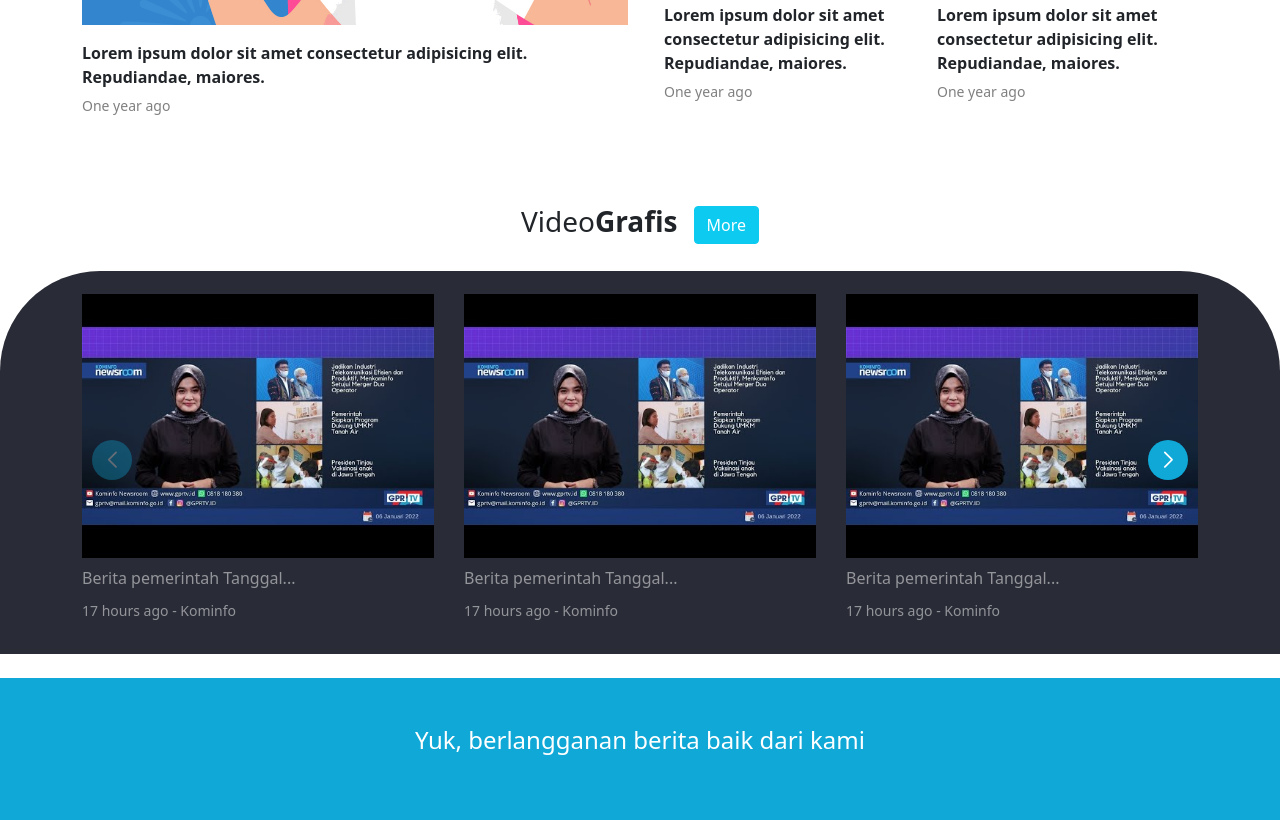
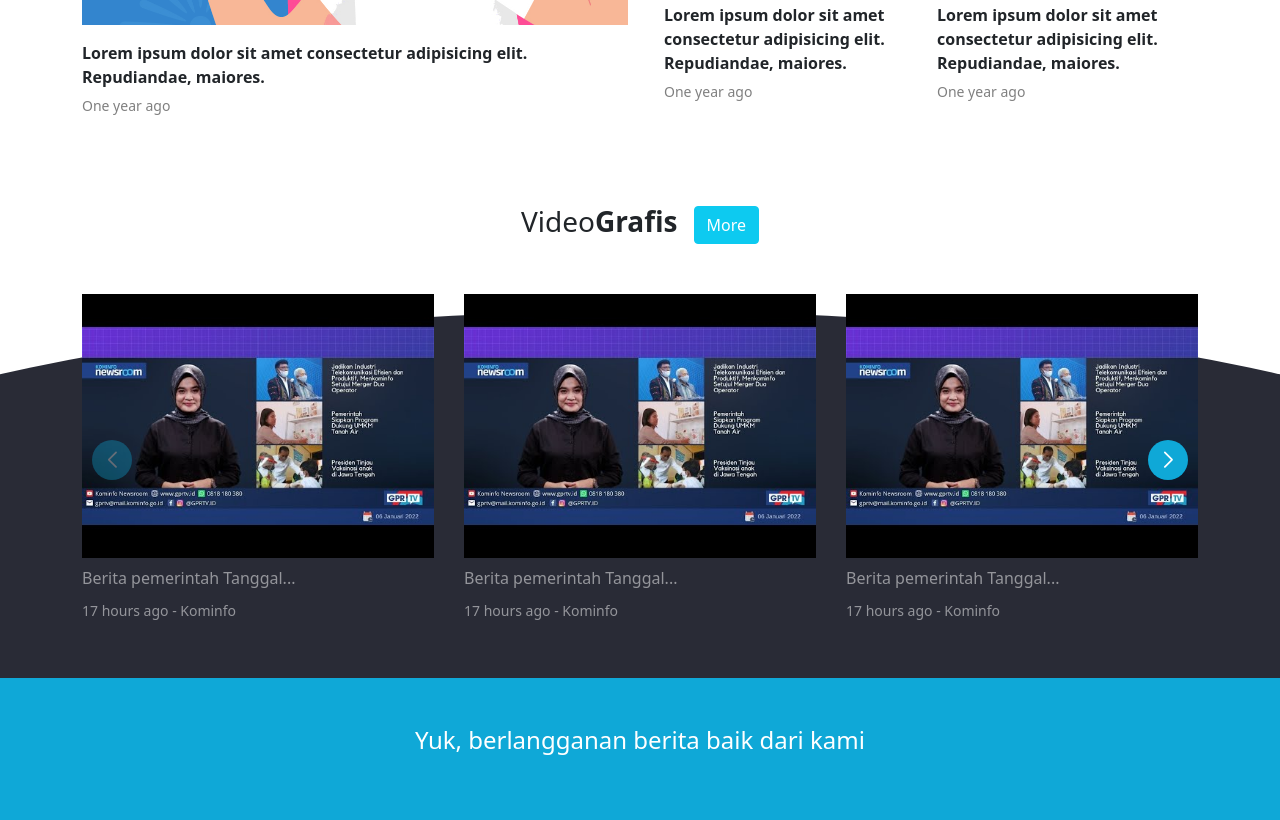
Before and after one commit to BariqDharmawan/crabbgs, a plain HTML site: page index.html in a window 1280 px wide. Shown: the part 2039-2859 px from the top of the page. Drawn offline with nearby package versions, Linux system fonts and the light colour scheme; a small style sheet from the web is missing.

Commit message:
[ADD] page 1 done

```diff
--- a/assets/css/helper.css
+++ b/assets/css/helper.css
@@ -29,8 +29,8 @@
 .right-20px {
     right: 20px !important;
 }
-.top-90px {
-    top: 90px !important;
+.top-130px {
+    top: 130px !important;
 }
 
 a {
--- a/assets/css/overlay.css
+++ b/assets/css/overlay.css
@@ -2,7 +2,8 @@
     position: absolute;
     z-index: -1;
     height: 100%;
-    width: 100%;
-    border-top-left-radius: 100px;
-    border-top-right-radius: 100px;
+    width: 150%;
+    left: -25%;
+    border-top-left-radius: 50%;
+    border-top-right-radius: 50%;
 }
--- a/index.html
+++ b/index.html
@@ -446,8 +446,8 @@
         </div>
     </section>
 
-    <section class="overflow-hidden mb-4 py-4 position-relative">
-        <div class="overlay-little-pill top-90px bg-blue-midnight"></div>
+    <section class="overflow-hidden pt-4 pb-5 position-relative">
+        <div class="overlay-little-pill top-130px bg-blue-midnight"></div>
         <div class="container">
             <div class="d-flex align-items-center mb-5 justify-content-center">
                 <h3 class="me-3">Video<b>Grafis</b></h3>
@@ -662,6 +662,9 @@
                     </ul>
                 </div>
             </div>
+            <div class="mt-3 text-white mx-0">
+                <small>Copyright &copy 2017 - 2021 Indonesiabaik.id All Right Reserved.</small>
+            </div>
         </div>
     </footer>
 
```
